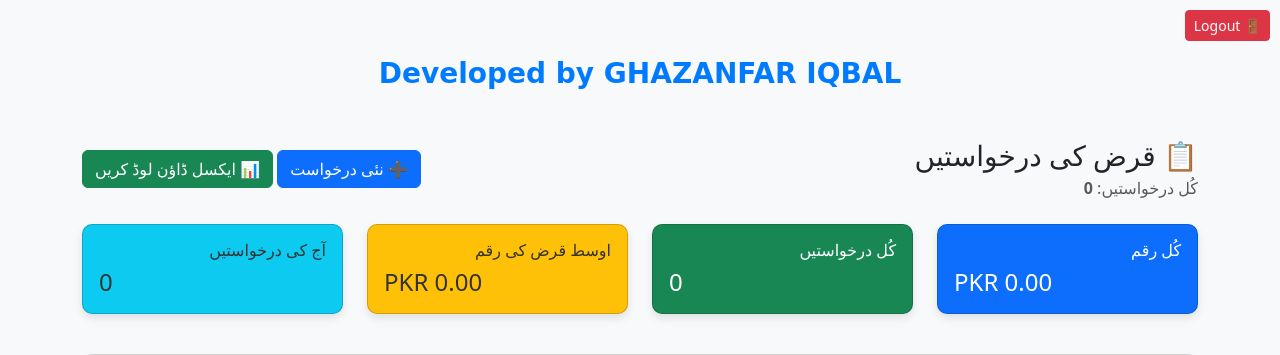
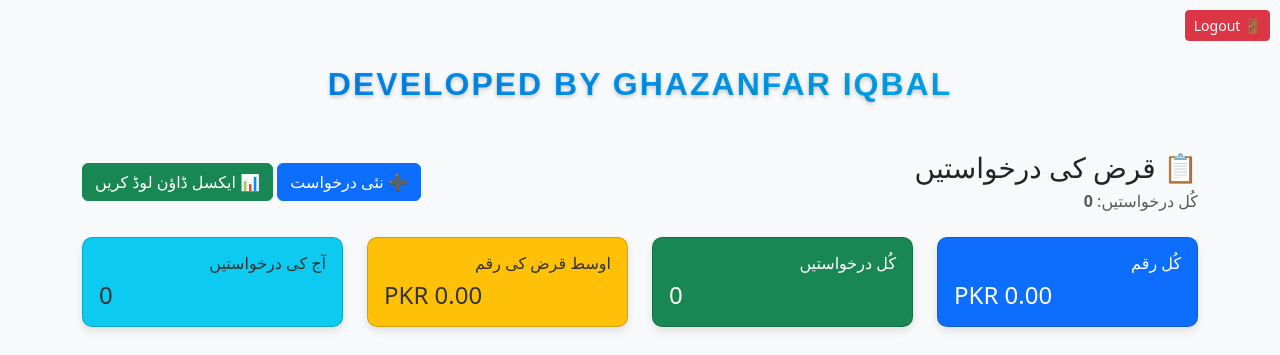
Before and after one commit to ghazanfariqbal630/Loan-Application, a Flask app: page /dashboard in a window 1280 px wide. Shown: the top 355 px of the page. Run offline with Flask 3, Linux system fonts and the light colour scheme; the visitor is signed in with stand-in values (Sample User, id 1); data that the repository does not hold is empty.

Commit message:
Update dashboard.html

```diff
--- a/templates/dashboard.html
+++ b/templates/dashboard.html
@@ -5,12 +5,23 @@
    <div style="text-align: right; margin: 10px;">
   <a href="{{ url_for('logout') }}" class="btn btn-danger btn-sm">🚪 Logout</a>
    </div>
-<!-- Header Section -->
-<div class="text-center mt-3 mb-4">
-  <h3 style="font-family: 'Brush Script MT', cursive; font-weight: bold; color: #007bff;">
-    Developed by GHAZANFAR IQBAL
-  </h3>
+<!-- Stylish Header -->
+<div class="text-center mt-4 mb-4">
+  <h2 style="
+      font-family: 'Poppins', sans-serif;
+      font-weight: 600;
+      letter-spacing: 2px;
+      color: #0d6efd;
+      text-transform: uppercase;
+      background: linear-gradient(90deg, #007bff, #00c6ff);
+      -webkit-background-clip: text;
+      -webkit-text-fill-color: transparent;
+      text-shadow: 0 2px 4px rgba(0,0,0,0.2);
+    ">
+    Developed by <span style="color:#212529;">GHAZANFAR IQBAL</span>
+  </h2>
 </div>
+
 
   <title>قرض ڈیش بورڈ</title>
   <link href="https://cdn.jsdelivr.net/npm/bootstrap@5.3.3/dist/css/bootstrap.min.css" rel="stylesheet">
```
